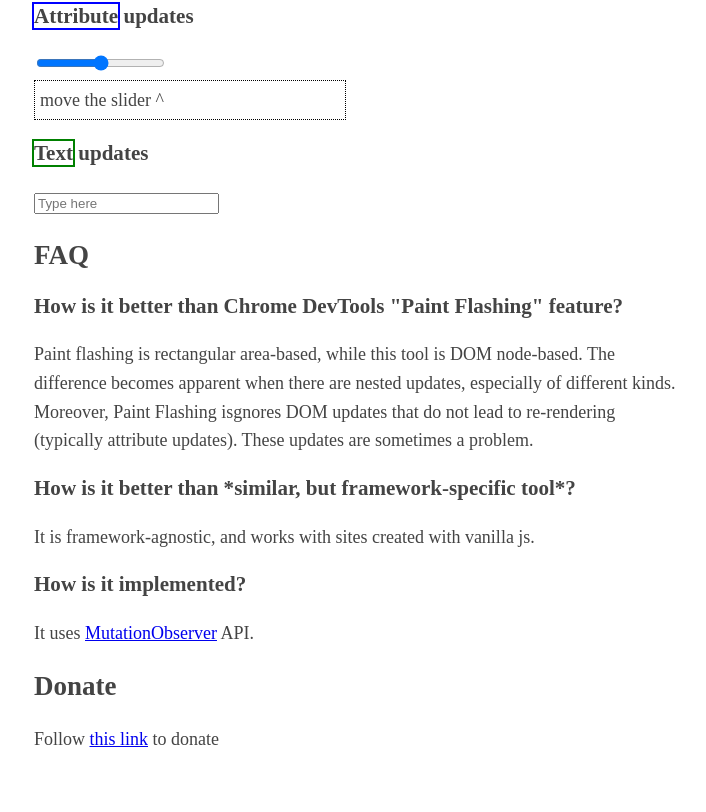
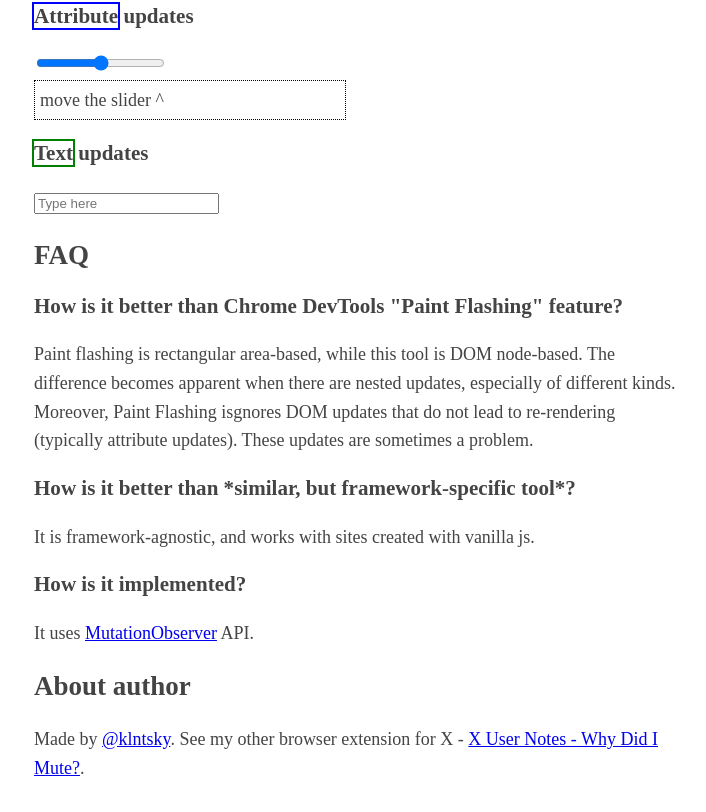
Before and after one commit to klntsky/dom-update-highlighter, a plain HTML site: page index.html in a window 1280 px wide. Shown: the part 2641-3453 px from the top of the page, without its empty margins (281-987 px from the left). Drawn offline with Linux system fonts and the light colour scheme.

Commit message:
Deploying to gh-pages from @ klntsky/dom-update-highlighter@512bacf4c01213829cf7a91d51eae76ae6bdd100 🚀

```diff
--- a/index.html
+++ b/index.html
@@ -253,9 +253,9 @@
 
     It uses <a target="_blank" href="https://developer.mozilla.org/en-US/docs/Web/API/MutationObserver/">MutationObserver</a> API.
 
-    <h2>Donate</h2>
+    <h2>About author</h2>
 
-    Follow <a target="_blank" href="https://klntsky.dev/donate.html">this link</a> to donate
+    Made by <a target="_blank" href="https://klntsky.dev/">@klntsky</a>. See my other browser extension for X - <a href="https://github.com/klntsky/x-user-note" target="_blank">X User Notes - Why Did I Mute?</a>.
 
     <script src="./content.js"></script>
   </body>
```
